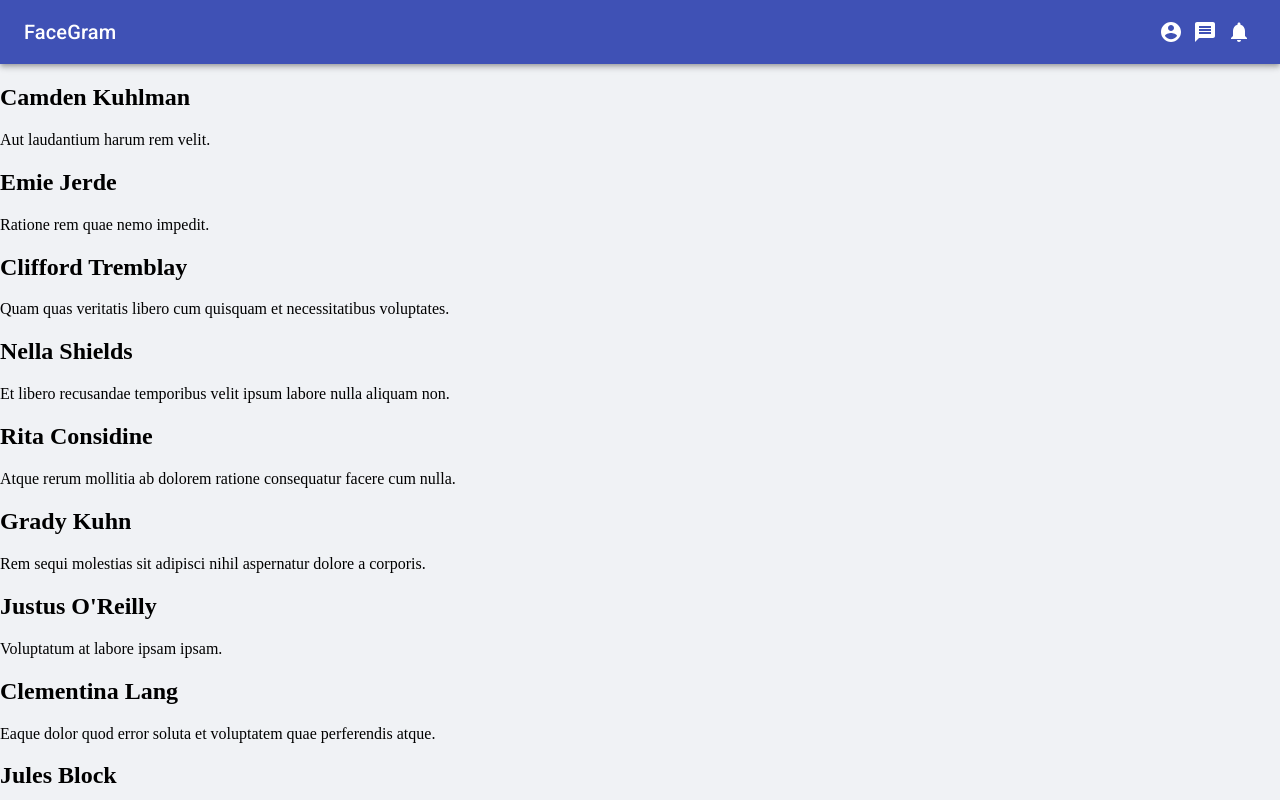
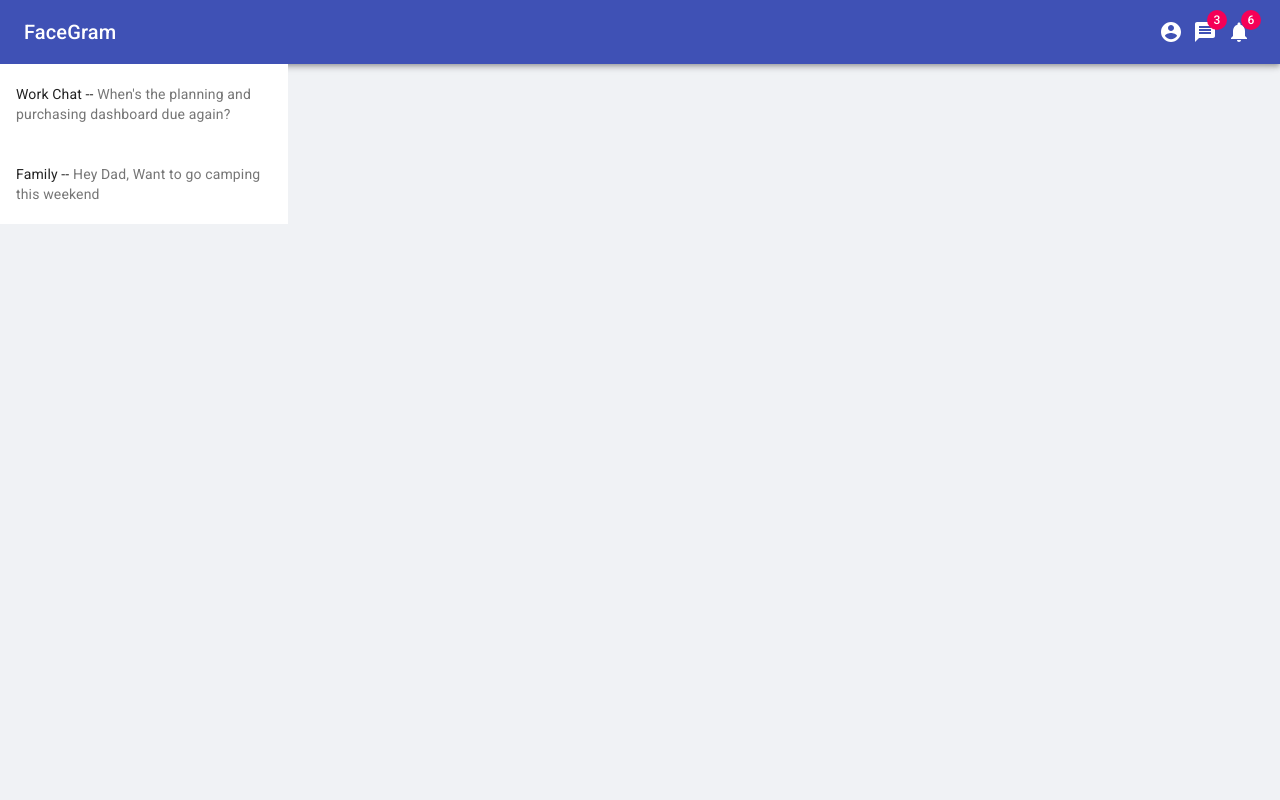
Before and after one commit to jrmeyers92/react-social, a React (Create React App) app: page /home in a window 1280 px wide. Shown: the top 800 px of the page. Built offline with nearby package versions, Linux system fonts and the light colour scheme.

Commit message:
making progress on messages component

```diff
--- a/src/App.js
+++ b/src/App.js
@@ -3,7 +3,6 @@ import { BrowserRouter as Router, Switch, Route } from "react-router-dom";
 import Login from "./components/Login";
 import Home from "./components/Home/Home";
 import "./App.css";
-import Faker from "./Faker";
 
 export default function App() {
 	const [username, setUsername] = useState("");
--- a/src/Faker.js
+++ /dev/null
@@ -1,16 +0,0 @@
-const faker = require("faker");
-
-let firstName = faker.name.firstName();
-let lastName = faker.name.lastName();
-
-let jobTitle = faker.name.jobTitle();
-let prefix = faker.name.prefix();
-let suffix = faker.name.suffix();
-let jobArea = faker.name.jobArea();
-
-let phone = faker.phone.phoneNumber();
-
-console.log(`Employee: ${prefix} ${firstName} ${lastName} ${suffix}`);
-console.log(`Job title: ${jobTitle}`);
-console.log(`Job area: ${jobArea}`);
-console.log(`Phone: ${phone}`);
--- a/src/Shared/Nav.js
+++ b/src/Shared/Nav.js
@@ -5,6 +5,7 @@ import { makeStyles } from "@material-ui/core/styles";
 import MessageIcon from "@material-ui/icons/Message";
 import React from "react";
 import NotificationsIcon from "@material-ui/icons/Notifications";
+import Badge from "@material-ui/core/Badge";
 
 const useStyles = makeStyles({
 	typographyStyles: {
@@ -30,10 +31,14 @@ export default function Nav(props) {
 						<Typography>{props.name}</Typography>
 					</IconButton>
 					<IconButton className={classes.iconButtonStyles}>
-						<MessageIcon />
+						<Badge badgeContent={3} color='secondary'>
+							<MessageIcon />
+						</Badge>
 					</IconButton>
 					<IconButton className={classes.iconButtonStyles}>
-						<NotificationsIcon />
+						<Badge badgeContent={6} color='secondary'>
+							<NotificationsIcon />
+						</Badge>
 					</IconButton>
 				</Toolbar>
 			</AppBar>
--- a/src/components/Home/Comments.js
+++ b/src/components/Home/Comments.js
@@ -8,8 +8,9 @@ const Comments = () => {
 			let firstname = faker.name.firstName();
 			let lastName = faker.name.lastName();
 			let name = `${firstname} ${lastName}`;
+			let img = faker.image.people();
 			let sentence = faker.lorem.sentence();
-			let obj = { name: name, sentence: sentence };
+			let obj = { name: name, sentence: sentence, img: img };
 			users.push(obj);
 		}
 	};
@@ -24,6 +25,7 @@ const Comments = () => {
 						<div>
 							<h2>{user.name}</h2>
 							<p>{user.sentence}</p>
+							<img src={user.img} alt={user.name} />
 						</div>
 					);
 				})}
--- a/src/components/Home/Home.js
+++ b/src/components/Home/Home.js
@@ -1,12 +1,30 @@
 import React from "react";
 import Layout from "../../Shared/Layout";
 import Comments from "./Comments";
+import Messages from "./Messages";
+import { MessagesProvider } from "./MessagesContext";
 
 const Home = (props) => {
+	const messages = [
+		{
+			to: "Work Chat",
+			messageHistory: [
+				{
+					from: "David",
+					Message:
+						"When was the deadline for the planning and purchasing report again?",
+				},
+			],
+		},
+	];
+
 	return (
 		<div>
 			<Layout name={props.name} />
-			<Comments />
+			{/* <Comments /> */}
+			<MessagesProvider>
+				<Messages />
+			</MessagesProvider>
 		</div>
 	);
 };
--- /dev/null
+++ b/src/components/Home/Messages.js
@@ -0,0 +1,89 @@
+import React, { useContext } from "react";
+import List from "@material-ui/core/List";
+import ListItem from "@material-ui/core/ListItem";
+import Divider from "@material-ui/core/Divider";
+import ListItemText from "@material-ui/core/ListItemText";
+import Typography from "@material-ui/core/Typography";
+import { makeStyles } from "@material-ui/core/styles";
+import { MessagesContext } from "./MessagesContext";
+
+const useStyles = makeStyles((theme) => ({
+	root: {
+		width: "100%",
+		maxWidth: "36ch",
+		backgroundColor: theme.palette.background.paper,
+	},
+	inline: {
+		display: "inline",
+	},
+}));
+
+export default function Messages() {
+	const messages = useContext(MessagesContext);
+
+	const classes = useStyles();
+	console.log(messages);
+
+	if (messages) {
+		return messages.map((message) => {
+			// let messageLength = message.messages.length;
+			return (
+				<List className={classes.root}>
+					<ListItem alignItems='flex-start'>
+						<ListItemText
+							secondary={
+								<React.Fragment>
+									<Typography
+										component='span'
+										variant='body2'
+										className={classes.inline}
+										color='textPrimary'>
+										{`${message.GroupName} -- `}
+									</Typography>
+									{message.messages[0].message}
+								</React.Fragment>
+							}></ListItemText>
+					</ListItem>
+				</List>
+			);
+		});
+	}
+
+	// <List className={classes.root}>
+	// 	<ListItem alignItems='flex-start'>
+	// 		<ListItemText
+	// 			primary='Summer BBQ'
+	// secondary={
+	// 	<React.Fragment>
+	// 		<Typography
+	// 			component='span'
+	// 			variant='body2'
+	// 			className={classes.inline}
+	// 			color='textPrimary'>
+	// 			to Scott, Alex, Jennifer
+	// 		</Typography>
+	// 		{" — Wish I could come, but I'm out of town this…"}
+	// 	</React.Fragment>
+	// }
+	// 		/>
+	// 	</ListItem>
+	// 	<Divider component='li' />
+	// 	<ListItem alignItems='flex-start'>
+	// 		<ListItemText
+	// 			primary='Work Group'
+	// 			secondary={
+	// 				<React.Fragment>
+	// 					<Typography
+	// 						component='span'
+	// 						variant='body2'
+	// 						className={classes.inline}
+	// 						color='textPrimary'>
+	// 						to Work Chat
+	// 					</Typography>
+	// 					{" — The dealine is this Thursday but I'm running behind…"}
+	// 				</React.Fragment>
+	// 			}
+	// 		/>
+	// 	</ListItem>
+	// </List>
+}
--- /dev/null
+++ b/src/components/Home/MessagesContext.js
@@ -0,0 +1,67 @@
+import React, { useState, createContext } from "react";
+
+export const MessagesContext = createContext();
+
+export const MessagesProvider = (props) => {
+	const [messages, setMessages] = useState([
+		{
+			GroupName: "Work Chat",
+			messages: [
+				{
+					message: "When's the planning and purchasing dashboard due again?",
+					from: "David",
+				},
+				{
+					message: "Thursday AM. How's it coming along?",
+					from: "Trish",
+				},
+				{
+					message:
+						"Good, I'm just having trouble with the export. It keeps defaulting to a CSV",
+					from: "David",
+				},
+				{
+					message:
+						"Have you tried chaning opning the CSV ans chaning data type",
+					from: "Barb",
+				},
+			],
+		},
+		{
+			GroupName: "Family",
+			messages: [
+				{
+					message: "Hey Dad, Want to go camping this weekend",
+					from: "me",
+				},
+				{
+					message: "Woah, i'm no invited?",
+					from: "Sally",
+				},
+				{
+					message:
+						"Sorry Sal, you kinda do live on the other side of the country though..",
+					from: "me",
+				},
+				{
+					message: "Where are you thinking?",
+					from: "Dad",
+				},
+				{
+					message: "Kenosha Pass maybe?",
+					from: "me",
+				},
+				{
+					message: "Cool, chat about it later?",
+					from: "Dad",
+				},
+			],
+		},
+	]);
+
+	return (
+		<MessagesContext.Provider value={messages}>
+			{props.children}
+		</MessagesContext.Provider>
+	);
+};
```
Also changed, not shown: 1 other file (tests, documents, lock files or other folders).
